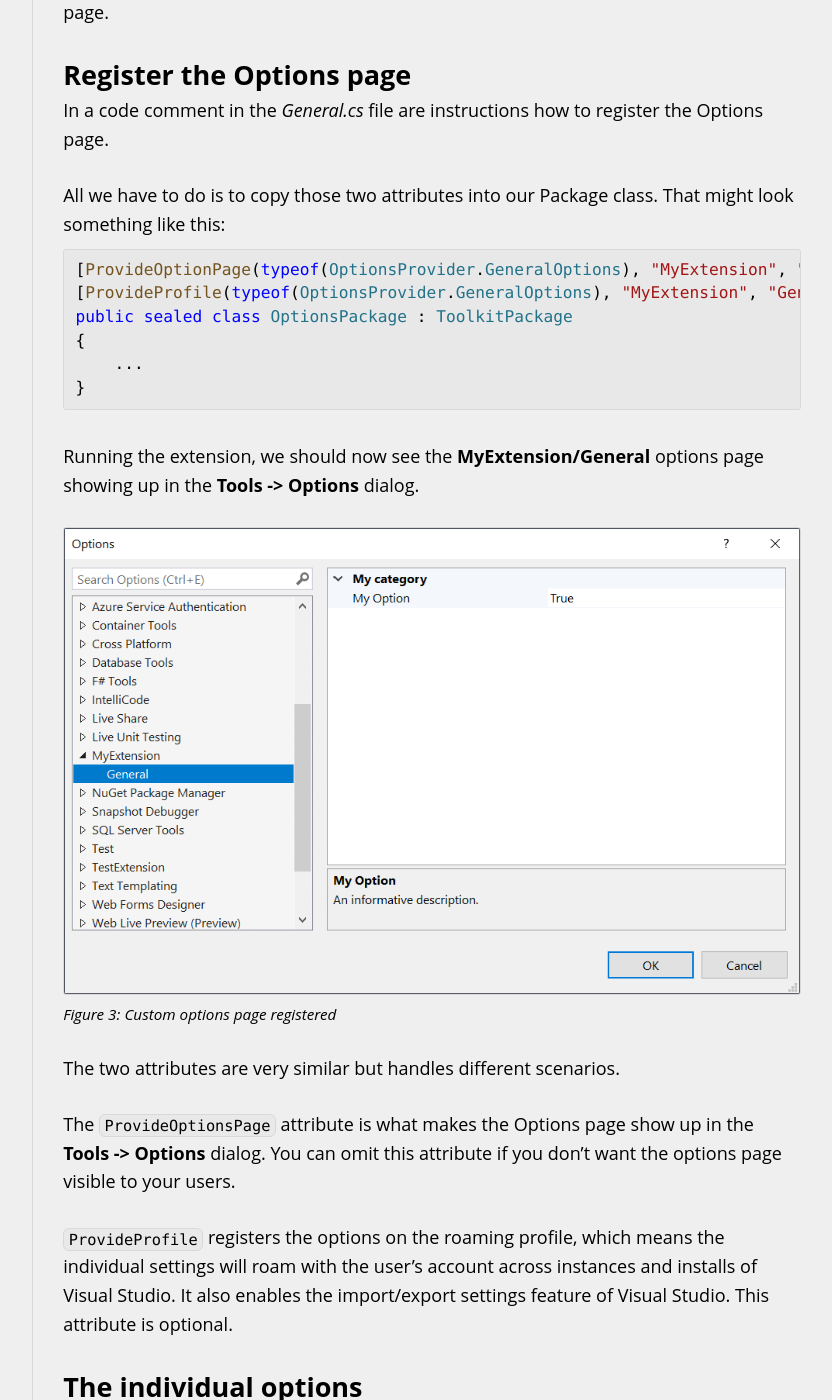
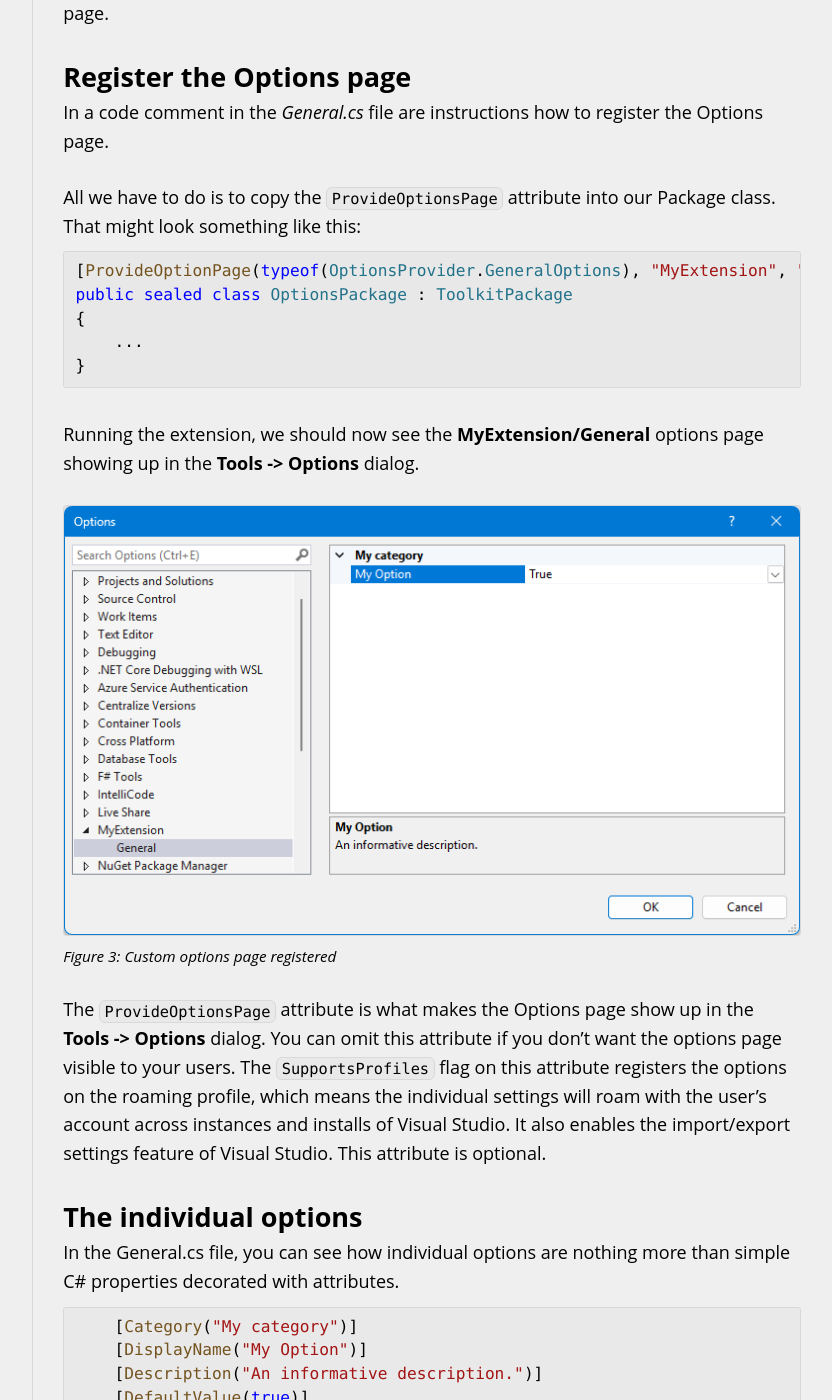
Before and after one commit to VsixCommunity/docs, a Jekyll site: the page built from docs/recipes/settings-and-options.md, in a window 1280 px wide and 1400 px high, scrolled down 2231 px. Shown: the whole window, without its empty margins (379-1211 px from the left). Built offline with Jekyll 4.4.1, drawn with Linux system fonts in a browser that asks for light colours; some of the changed text lies outside the part shown.

Commit message:
Removed ProvideProfile attribute and updated rest of the documentation to reflect that. Fixed typos and grammar.

````diff
--- a/docs/recipes/settings-and-options.md
+++ b/docs/recipes/settings-and-options.md
@@ -32,9 +32,9 @@ Here's the content of the General.cs file:
 ```csharp
 internal partial class OptionsProvider
 {
-    // Register the options with these attributes on your package class:
-    // [ProvideOptionPage(typeof(OptionsProvider.GeneralOptions), "MyExtension", "General", 0, 0, true)]
-    // [ProvideProfile(typeof(OptionsProvider.GeneralOptions), "MyExtension", "General", 0, 0, true)]
+    // Register the options with this attribute on your package class:
+    // [ProvideOptionPage(typeof(OptionsProvider.GeneralOptions), "MyExtension", "General", 0, 0, true, SupportsProfiles = true)]
+    [ComVisible(true)]
     public class GeneralOptions : BaseOptionPage<General> { }
 }
 
@@ -53,11 +53,10 @@ It's short and simple and we'll go over the details. But first, we must register
 ## [Register the Options page](#register-the-options-page)
 In a code comment in the *General.cs* file are instructions how to register the Options page.
 
-All we have to do is to copy those two attributes into our Package class. That might look something like this:
+All we have to do is to copy the `ProvideOptionsPage` attribute into our Package class. That might look something like this:
 
 ```csharp
-[ProvideOptionPage(typeof(OptionsProvider.GeneralOptions), "MyExtension", "General", 0, 0, true)]
-[ProvideProfile(typeof(OptionsProvider.GeneralOptions), "MyExtension", "General", 0, 0, true)]
+[ProvideOptionPage(typeof(OptionsProvider.GeneralOptions), "MyExtension", "General", 0, 0, true, SupportsProfiles = true)]
 public sealed class OptionsPackage : ToolkitPackage
 {
     ...
@@ -68,11 +67,8 @@ Running the extension, we should now see the **MyExtension/General** options pag
 
 ![Custom options page registered](../assets/img/tools-options.png)
 
-The two attributes are very similar but handles different scenarios.
-
 The `ProvideOptionsPage` attribute is what makes the Options page show up in the **Tools -> Options** dialog. You can omit this attribute if you don't want the options page visible to your users.
-
-`ProvideProfile` registers the options on the roaming profile, which means the individual settings will roam with the user's account across instances and installs of Visual Studio. It also enables the import/export settings feature of Visual Studio. This attribute is optional.
+The `SupportsProfiles` flag on this attribute  registers the options on the roaming profile, which means the individual settings will roam with the user's account across instances and installs of Visual Studio. It also enables the import/export settings feature of Visual Studio. This attribute is optional.
 
 ## [The individual options](#the-individual-options)
 In the General.cs file, you can see how individual options are nothing more than simple C# properties decorated with attributes.
@@ -137,9 +133,9 @@ The following OptionsProvider code you created above does not change.
 ```csharp
 internal partial class OptionsProvider
 {
-    // Register the options with these attributes on your package class:
-    // [ProvideOptionPage(typeof(OptionsProvider.GeneralOptions), "MyExtension", "General", 0, 0, true)]
-    // [ProvideProfile(typeof(OptionsProvider.GeneralOptions), "MyExtension", "General", 0, 0, true)]
+    // Register the options with this attribute on your package class:
+    // [ProvideOptionPage(typeof(OptionsProvider.GeneralOptions), "MyExtension", "General", 0, 0, true, SupportsProfiles = true)]
+    [ComVisible(true)]
     public class GeneralOptions : BaseOptionPage<General> { }
 }
 
@@ -239,31 +235,29 @@ In the code behide GeneralOptions.xaml.cs file update or add the following:
     }
 ```
 
-Now update you Package class and replace the entries you entered above to the following:
+Now update your Package class and replace the entry you entered above to the following:
 
-from this:
+From this:
 
 ```csharp
-[ProvideOptionPage(typeof(OptionsProvider.GeneralOptions), "MyExtension", "General", 0, 0, true)]
-[ProvideProfile(typeof(OptionsProvider.GeneralOptions), "MyExtension", "General", 0, 0, true)]
+[ProvideOptionPage(typeof(OptionsProvider.GeneralOptions), "MyExtension", "General", 0, 0, true, SupportsProfiles = true)]
 ```
 
 To this:
 
 ```csharp
-[ProvideOptionPage(typeof(GeneralOptionPage), "MyExtension", "General", 0, 0, true)]
-[ProvideProfile(typeof(GeneralOptionPage), "MyExtension", "General", 0, 0, true)]
+[ProvideOptionPage(typeof(GeneralOptionPage), "MyExtension", "General", 0, 0, true, SupportsProfiles = true)]
 ```
 
-Build and debug to the experimetal instance of Visaul Studio.
+Build and debug to the experimental instance of Visual Studio.
 
 You should now see the following when you open your option page.
 
-![General Option Page](GeneralOptionPage.png)
+![General Option Page](../assets/img/GeneralOptionPage.png)
 
 
 
-> Note: Since this is WPF you can add what ever addition Textblocks you want to provide more details about the option.
+> Note: Since this is WPF you can add whatever additional UI elements like for e.g. Textboxes, to provide more details about an option.
 
 
 
````
Also changed, not shown: other parts of docs/recipes/settings-and-options.md (+3 -3 lines), docs/assets/img/GeneralOptionPage.png (added), docs/assets/img/add-new-item-options.png, docs/assets/img/options-folder.png, docs/assets/img/tools-options-enum.png, docs/assets/img/tools-options.png, docs/recipes/GeneralOptionPage.png (deleted).
